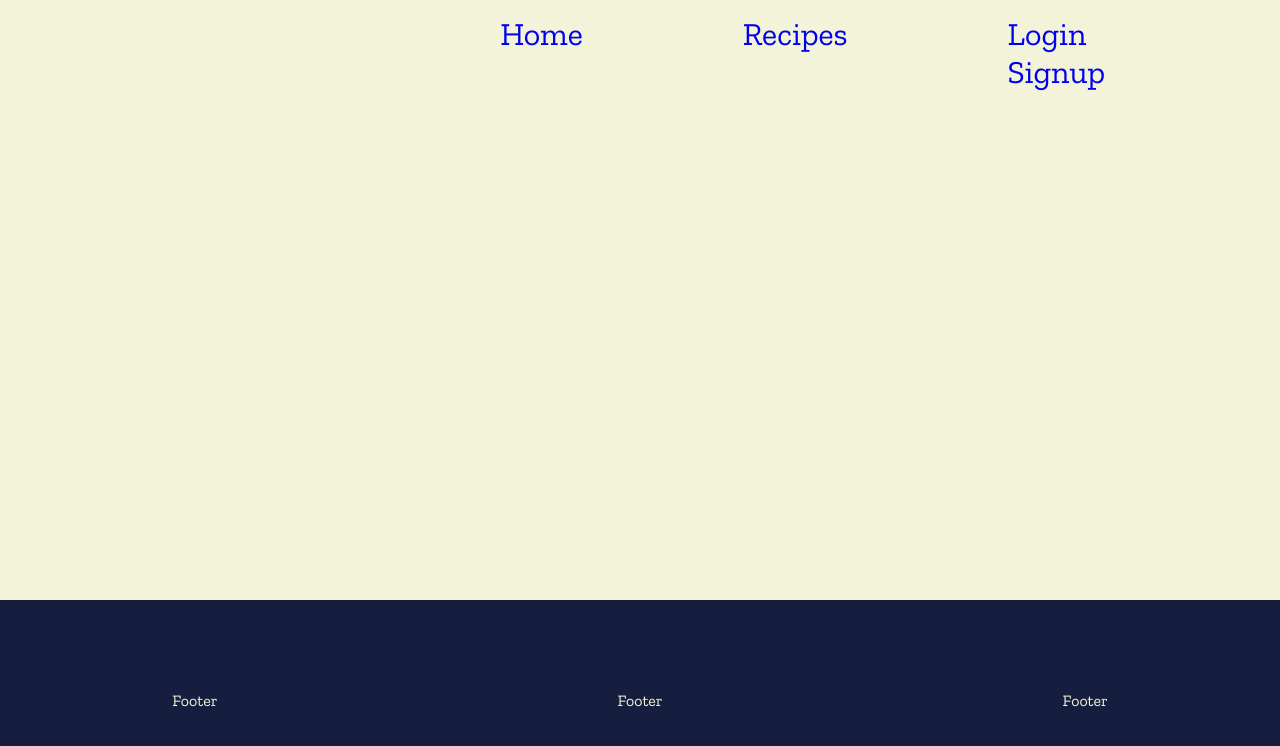
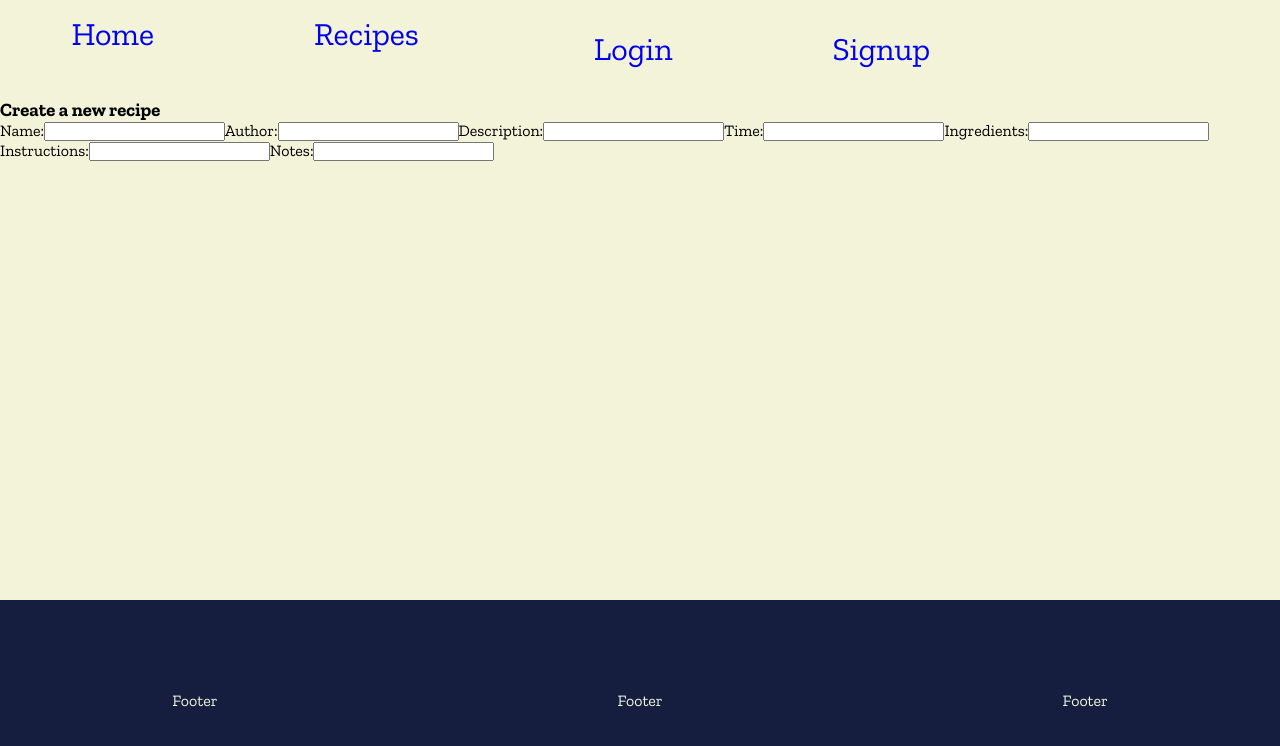
Before and after one commit to Tactenator/recipes-site, a React (Create React App) app in the folder frontend/: page /createRecipes in a window 1280 px wide. Shown: the top 746 px of the page. Built offline with nearby package versions, Linux system fonts and the light colour scheme.

Commit message:
adding create recipes

```diff
--- a/frontend/src/App.js
+++ b/frontend/src/App.js
@@ -3,7 +3,8 @@ import Footer from './components/footer';
 import Navbar from './components/navbar';
 import Home from './pages/home';
 import Login from './pages/login'
-import Recipes from './pages/recipes';
+import CreateRecipe from './pages/recipes/createRecipe';
+import Recipes from './pages/recipes/recipes';
 import Signup from './pages/signup';
 
 function App() {
@@ -16,6 +17,7 @@ function App() {
           <Route path='/users/login' element={<Login />} />
           <Route path='/users/signup' element={<Signup />} />
           <Route path='/recipes' element={<Recipes />} />
+          <Route path='/createRecipes' element={<CreateRecipe />} />
         </Routes>
         <Footer />
       </Router>
--- a/frontend/src/components/navbar.js
+++ b/frontend/src/components/navbar.js
@@ -23,10 +23,10 @@ const Navbar = () => {
                 <Link to='/'><li>Home</li></Link>
                 <Link to='/recipes'><li>Recipes</li></Link>
                 {!user && (
-                    <div>
+                    <ul>
                         <Link to='/users/login'><li>Login</li></Link>
                         <Link to='/users/signup'><li>Signup</li></Link>
-                    </div>
+                    </ul>
                 )}
             </ul>
         </div>
--- a/frontend/src/index.css
+++ b/frontend/src/index.css
@@ -34,7 +34,7 @@ body {
 }
 
 .home-image img{
-  width: 45vw;
+  width: 35vw;
   height: auto;
 }
 
--- a/frontend/src/pages/home.js
+++ b/frontend/src/pages/home.js
@@ -5,7 +5,7 @@ const Home = () => {
         <div id="container">
             <h1>Home</h1>
             <div className='home-image'>
-                <img src={HomeImg} alt="Home image"></img>
+                <img src={HomeImg} alt="Home "></img>
             </div>
         </div>
      );
--- /dev/null
+++ b/frontend/src/pages/recipes/createRecipe.js
@@ -0,0 +1,56 @@
+import { useState } from 'react'
+
+const CreateRecipe = () => {
+
+    const [ name, setName ] = useState('');
+    const [ author, setAuthor ] = useState('')
+    const [ description, setDescription ] = useState('')
+    const [ time, setTime ] = useState('')
+    const [ ingredients, setIngredients ] = useState()
+    const [ instructions, setInstructions ] = useState()
+    const [ notes, setNotes ] = useState('')
+
+    return (
+        <div>
+            <form className='create-form'>
+                <h3>Create a new recipe</h3>
+                <label>Name:</label>
+                <input type='text'
+                onChange={((e) => setName(e.target.value))}
+                value={name}></input>
+
+                <label>Author:</label>
+                <input type='text'
+                onChange={((e) => setAuthor(e.target.value))}
+                value={author}></input>
+
+                <label>Description:</label>
+                <input type='text'
+                onChange={((e) => setDescription(e.target.value))}
+                value={description}></input>
+
+                <label>Time:</label>
+                <input type='text'
+                onChange={((e) => setTime(e.target.value))}
+                value={time}></input>
+
+                <label>Ingredients:</label>
+                <input type='text'
+                onChange={((e) => setIngredients(e.target.value))}
+                value={ingredients}></input>
+
+                <label>Instructions:</label>
+                <input type='text'
+                onChange={((e) => setInstructions(e.target.value))}
+                value={instructions}></input>
+
+                <label>Notes:</label>
+                <input type='text'
+                onChange={((e) => setNotes(e.target.value))}
+                value={notes}></input>
+            </form>
+        </div>
+     );
+}
+
+export default CreateRecipe;
--- a/frontend/src/pages/recipes.js
+++ b/frontend/src/pages/recipes/recipes.js
@@ -1,7 +1,7 @@
 const Recipes = () => {
     return (
         <div>
-            Recipes
+
         </div>
      );
 }
```
